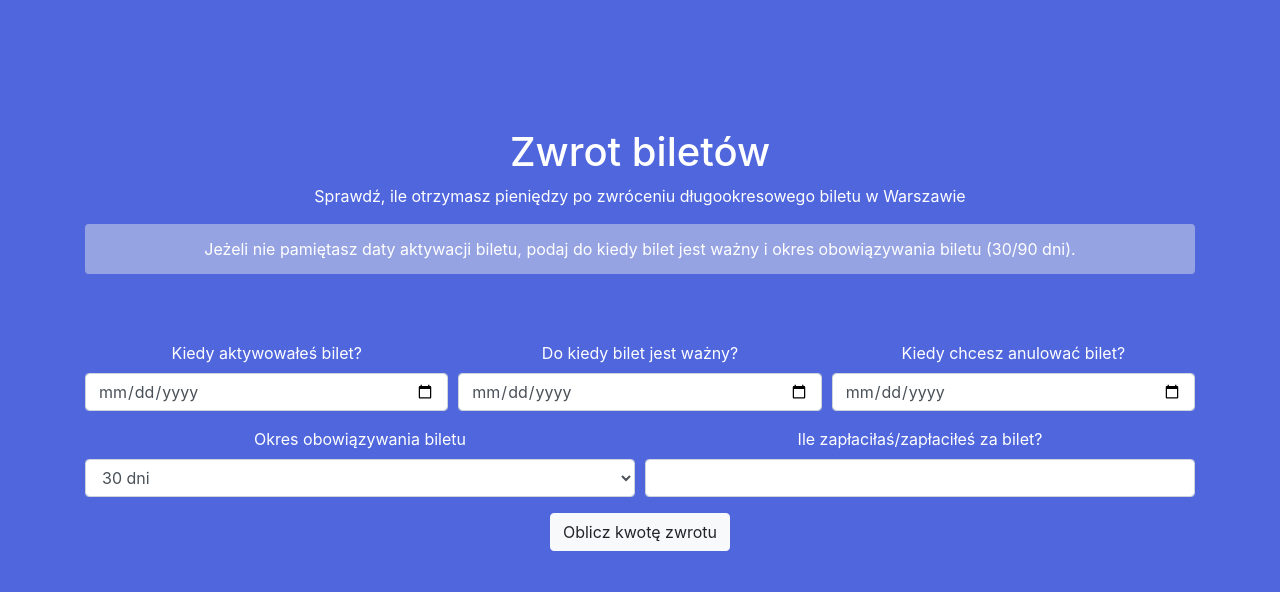
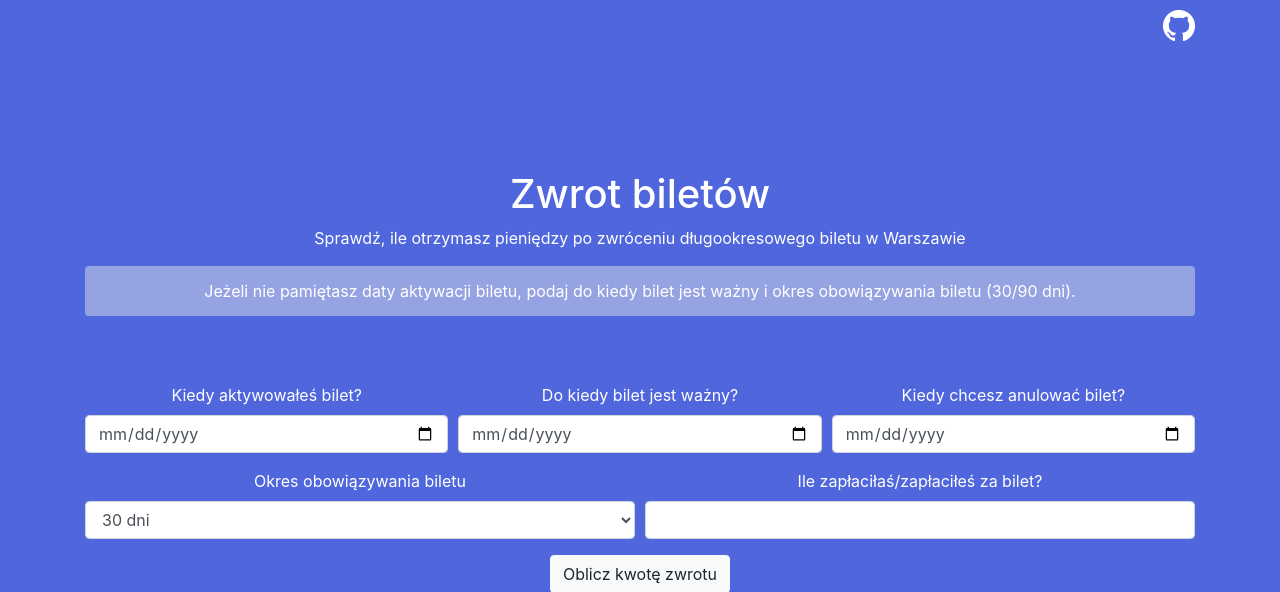
Before and after one commit to efefre/tickets_web, a Django app: page / in a window 1280 px wide. Shown: the top 592 px of the page. Run offline with Django 3.2, Linux system fonts and the light colour scheme; some libraries are stand-ins or nearby versions.

Commit message:
Add link to github

```diff
--- a/ticketWeb_root/templates/base.html
+++ b/ticketWeb_root/templates/base.html
@@ -13,6 +13,11 @@
 </head>
 
 <body>
+    <!-- Github Logo -->
+    <div class="container" style="overflow:hidden">
+        <a href="https://github.com/efefre/tickets_web" title="Kod strony w serwisie GitHub"><img src="{% static 'img/GitHub-Mark-Light-32px.png' %}" style="float:right; margin-top: 10px;"></a>
+    </div>
+
     <!-- Main Content -->
     {% include 'tickets/_alerts.html' %}
     {% block content %}
```
Also changed, not shown: ticketWeb_root/static/img/GitHub-Mark-Light-32px.png (added).
